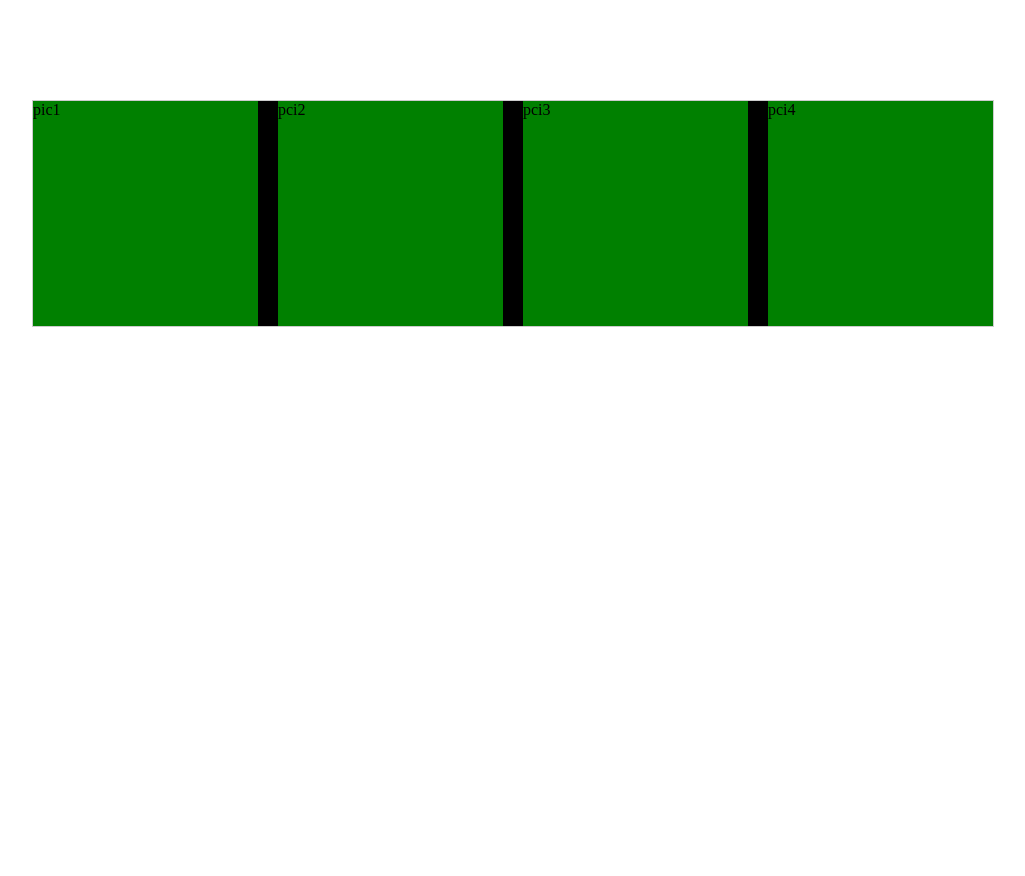
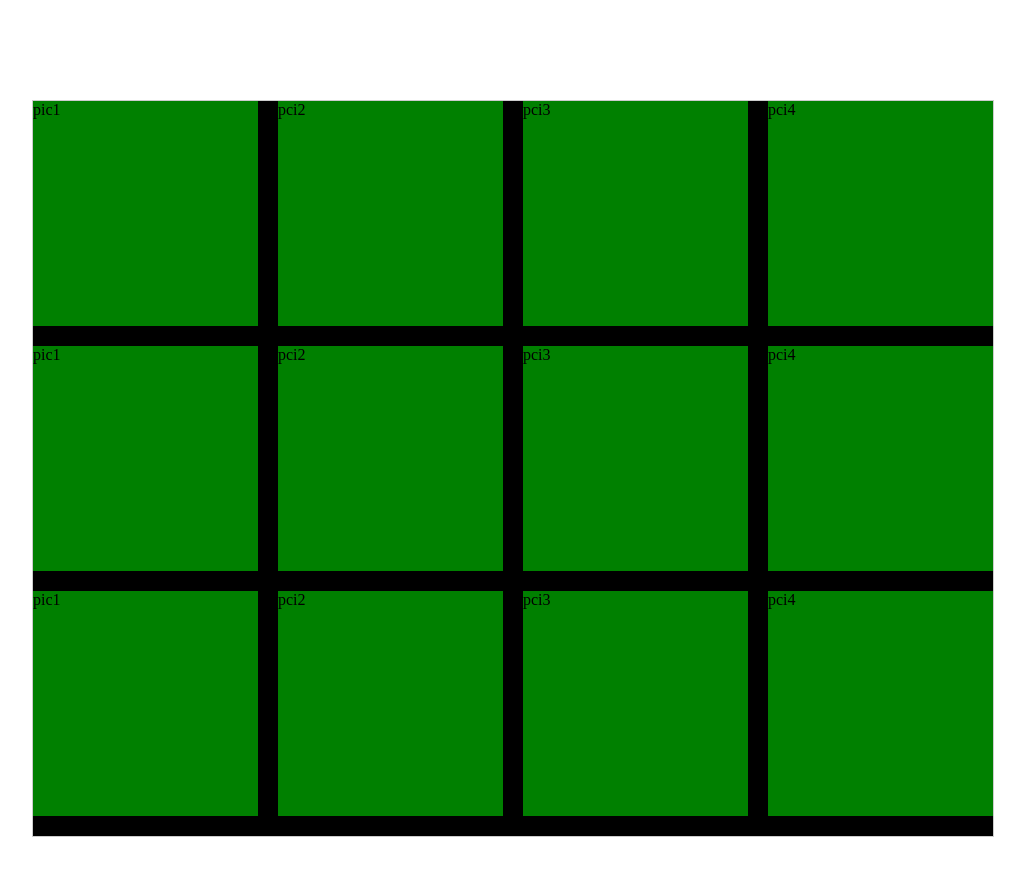
Before and after one commit to gohdg/rockseasyweb, a plain HTML site: page index.html in a window 1280 px wide. Shown: the whole page, without its empty margins (127-1152 px from the left). Before the commit the page ends 800 px from the top, so only its background shows below. Drawn offline with Linux system fonts and the light colour scheme.

Commit message:
float2 nth-child(4n)

```diff
--- a/index.html
+++ b/index.html
@@ -23,9 +23,10 @@
         width: 225px;
         height: 225px;
         margin-right: 20px;
+        margin-bottom: 20px;
         float: left;
       }
-      .portfolio li:last-child {
+      .portfolio li:nth-child(4n) {
         margin-right: 0;
       }
       .portfolio:after {
@@ -42,6 +43,14 @@
         <li>pci2</li>
         <li>pci3</li>
         <li>pci4</li>
+        <li>pic1</li>
+        <li>pci2</li>
+        <li>pci3</li>
+        <li>pci4</li>
+        <li>pic1</li>
+        <li>pci2</li>
+        <li>pci3</li>
+        <li>pci4</li>
       </ul>
     </div>
   </body>
```
